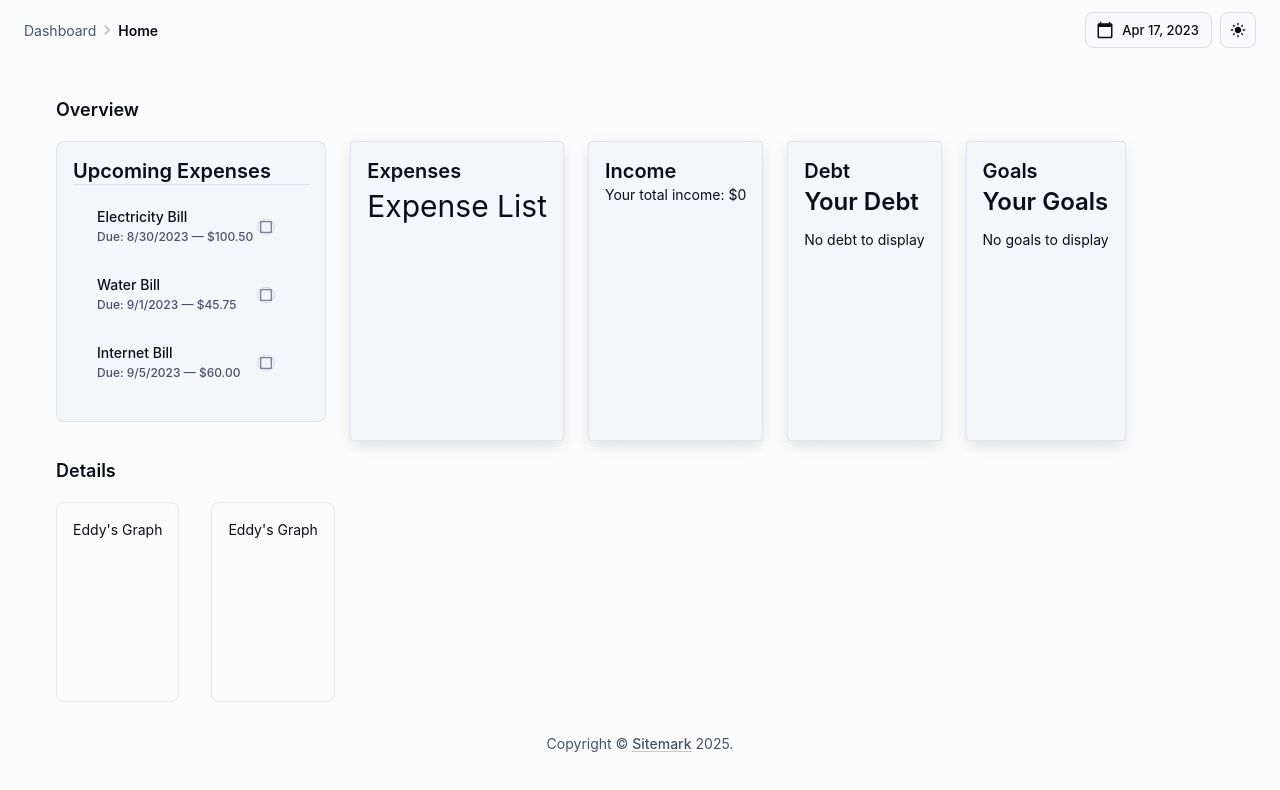
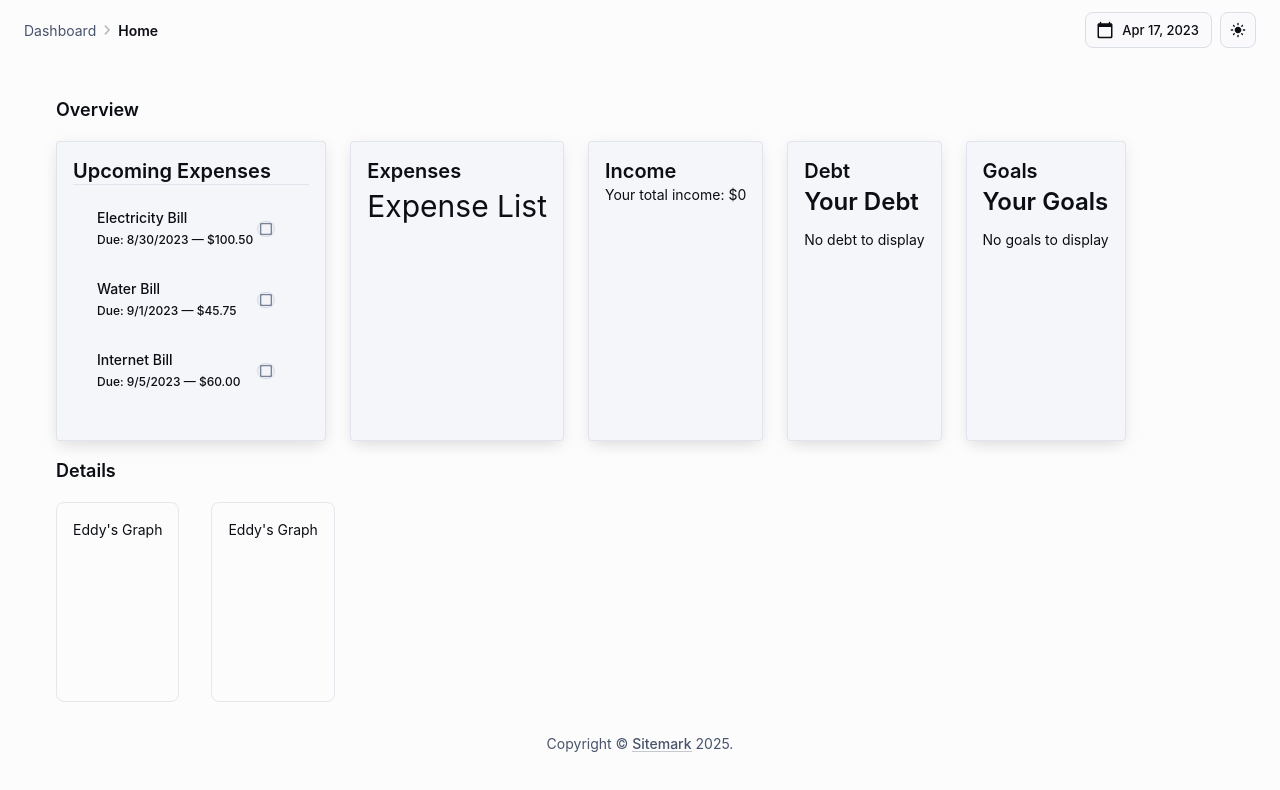
Before and after one commit to ElijahHawthorne/COP4331_LargeProject, a React (Vite) app in the folder frontend/: page / in a window 1280 px wide. Shown: the top 790 px of the page. Built offline with nearby package versions, Linux system fonts and the light colour scheme.

Commit message:
Adjusted card styles

```diff
--- a/frontend/src/App.tsx
+++ b/frontend/src/App.tsx
@@ -1,16 +1,15 @@
-//import React from 'react';
 import { BrowserRouter as Router, Route, Routes, Navigate } from 'react-router-dom';
 import './App.css';
 import LoginPage from './Pages/LoginPage';
-//import CardPage from './Pages/CardPage';
 import SignUpPage from './Pages/SignupPage';
 import Dashboard from './dashboard/Dashboard';
-
-
-
+import { ThemeProvider, CssBaseline } from '@mui/material';
+import theme from './dashboard/theme/customizations/theme';
 
 function App() {
   return (
+    <ThemeProvider theme={theme}>
+      <CssBaseline />
       <Router>
         <Routes>
           {/* <Route path="/" element={<LoginPage />} /> */}
@@ -19,6 +18,7 @@ function App() {
           <Route path="*" element={<Navigate to="/" />} />
         </Routes>
       </Router>
+    </ThemeProvider>
   );
 }
 
--- a/frontend/src/components/UpcomingExpenses.tsx
+++ b/frontend/src/components/UpcomingExpenses.tsx
@@ -1,4 +1,3 @@
-// src/components/UpcomingExpensesCard.tsx
 import React, { useState, useEffect } from "react";
 import {
   Card,
@@ -9,7 +8,9 @@ import {
   ListItem,
   ListItemText,
   Checkbox,
+  Typography,
 } from "@mui/material";
+import { useTheme } from "@mui/material/styles";
 
 interface Expense {
   id: number;
@@ -23,6 +24,7 @@ interface UpcomingExpensesCardProps {
 }
 
 const UpcomingExpensesCard: React.FC<UpcomingExpensesCardProps> = ({ expenses }) => {
+  const theme = useTheme();
   // Local state to track current expenses
   const [localExpenses, setLocalExpenses] = useState<Expense[]>(expenses);
 
@@ -32,22 +34,35 @@ const UpcomingExpensesCard: React.FC<UpcomingExpensesCardProps> = ({ expenses })
   }, [expenses]);
 
   // When an expense is marked as paid, remove it from the list.
-  // You could also add an animation or strike-through effect here.
   const handleExpensePaid = (id: number) => {
     setLocalExpenses((prev) => prev.filter((expense) => expense.id !== id));
   };
 
   return (
-    <Card>
+    <Card
+      sx={{
+        backgroundColor: theme.palette.background.paper,
+        p: 2,
+        borderRadius: "4px",
+        boxShadow: theme.shadows[1],
+        transition: theme.transitions.create(["transform", "box-shadow"], {
+          duration: theme.transitions.duration.short,
+        }),
+        height: 300, // Fixed overall card height
+      }}
+    >
       <CardHeader title="Upcoming Expenses" />
       <Divider />
-      <CardContent>
+      <CardContent
+        sx={{
+          height: "calc(100% - 40px)", // Adjust this if your CardHeader+Divider have a different height
+          overflowY: "auto",
+        }}
+      >
         <List>
           {localExpenses.map((expense) => (
             <ListItem
               key={expense.id}
-              // Secondary action places the Checkbox on the right;
-              // to move it to the left, you can restructure the ListItem
               secondaryAction={
                 <Checkbox
                   edge="end"
@@ -56,8 +71,16 @@ const UpcomingExpensesCard: React.FC<UpcomingExpensesCardProps> = ({ expenses })
               }
             >
               <ListItemText
-                primary={expense.description}
-                secondary={`Due: ${new Date(expense.dueDate).toLocaleDateString()} — $${expense.amount.toFixed(2)}`}
+                primary={
+                  <Typography variant="body1">
+                    {expense.description}
+                  </Typography>
+                }
+                secondary={
+                  <Typography variant="caption">
+                    {`Due: ${new Date(expense.dueDate).toLocaleDateString()} — $${expense.amount.toFixed(2)}`}
+                  </Typography>
+                }
               />
             </ListItem>
           ))}
--- a/frontend/src/dashboard/components/MainGrid.tsx
+++ b/frontend/src/dashboard/components/MainGrid.tsx
@@ -35,6 +35,13 @@ const sampleExpenses = [
     amount: 60.0,
     dueDate: "2023-09-05T00:00:00.000Z",
   },
+  {
+    id: 4,
+    description: "Food Bill",
+    amount: 200.0,
+    dueDate: "2023-09-05T00:00:00.000Z",
+  },
+
 ];
 
 const data: Object[] = [
--- /dev/null
+++ b/frontend/src/dashboard/theme/customizations/theme.ts
@@ -0,0 +1,21 @@
+import { createTheme } from '@mui/material/styles';
+
+const theme = createTheme({
+  palette: {
+    primary: {
+      main: '#37B6FF', //Curious Blue
+    },
+    secondary: {
+      main: '#00112B', //Dark Green
+    },
+    background: {
+      default: '#EFEFEF', // Suva Grey, main background
+      paper: '#FFFFFF',   // White, for cards
+    },
+  },
+  typography: {
+    fontFamily: 'Roboto, sans-serif',
+  },
+});
+
+export default theme;
```
Lines whose indentation alone changed are shown as unchanged.
